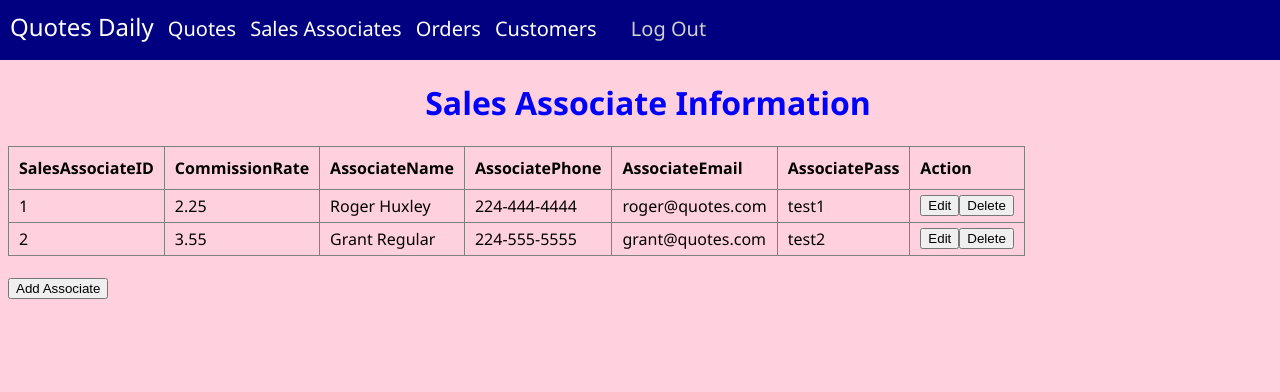
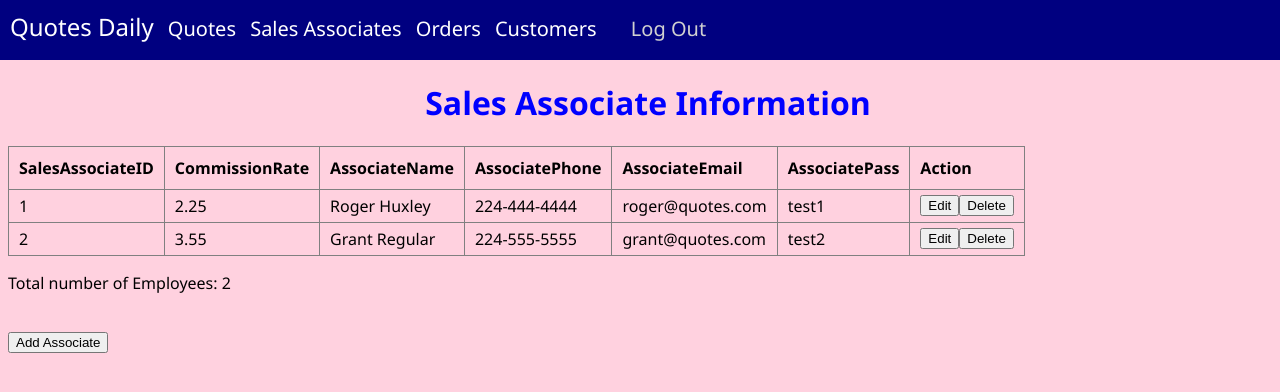
Before and after one commit to pkzer01/csci467, a PHP site: page /Admin2.php in a window 1280 px wide. Shown: the top 392 px of the page. Run offline with PHP 8.4, Linux system fonts and the light colour scheme; data comes from the database, SQL or seed files in the repository.

Commit message:
added a number counter for employees

```diff
--- a/Admin2.php
+++ b/Admin2.php
@@ -20,6 +20,7 @@
         $statement = $pdo->prepare($query);
         $statement->execute();
         $rows = $statement->fetchAll(PDO::FETCH_ASSOC);
+	$rowCount = $statement->rowCount();
 
   }catch(PDOException $e){
 
@@ -47,6 +48,8 @@ echo "<td><button onclick='editRow(this)'>Edit</button><button onclick='confirmD
 }
 
 echo "</table>";
+
+echo "<p> Total number of Employees: " . $rowCount . " </p>";
 
 echo "<br/>";
 
```
